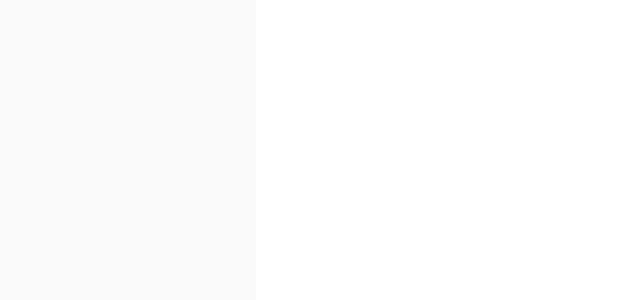
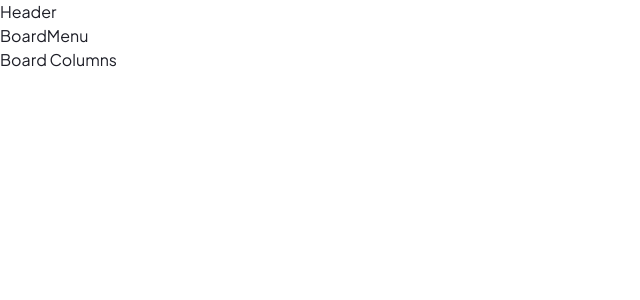
Before and after one commit to barriedirk/frontend-mentor-exercise-41-kanban-task-management-web-app, a Next.js app in the folder frontend/: page / in a window 1280 px wide. Shown: the top 300 px of the page, without its empty margins (0-640 px from the left). Built offline with nearby package versions, Linux system fonts and the light colour scheme; no server answers.

Commit message:
add dasboard, not-found pages and basic components for board

```diff
--- a/frontend/package.json
+++ b/frontend/package.json
@@ -15,10 +15,10 @@
     "class-variance-authority": "^0.7.1",
     "clsx": "^2.1.1",
     "lucide-react": "^0.554.0",
-    "next": "16.0.10",
+    "next": "16.1.2",
     "next-themes": "^0.4.6",
-    "react": "19.2.1",
-    "react-dom": "19.2.1",
+    "react": "19.2.3",
+    "react-dom": "19.2.3",
     "react-hook-form": "^7.66.1",
     "sonner": "^2.0.7",
     "tailwind-merge": "^3.4.0",
--- /dev/null
+++ b/frontend/src/app/(dashboard)/components/Board.tsx
@@ -0,0 +1,3 @@
+export default function Board({ children }: { children: React.ReactNode }) {
+  return <div className="board">{children}</div>;
+}
--- /dev/null
+++ b/frontend/src/app/(dashboard)/components/BoardColumns.tsx
@@ -0,0 +1,9 @@
+"use client";
+
+export default function BoardColumns() {
+  return (
+    <div className="board-columns">
+      <h1>Board Columns</h1>
+    </div>
+  );
+}
--- /dev/null
+++ b/frontend/src/app/(dashboard)/components/BoardHeader.tsx
@@ -0,0 +1,7 @@
+export default function BoardHeader() {
+  return (
+    <div className="board-header">
+      <h1>Header</h1>
+    </div>
+  );
+}
--- /dev/null
+++ b/frontend/src/app/(dashboard)/components/BoardMenu.tsx
@@ -0,0 +1,7 @@
+export default function BoardMenu() {
+  return (
+    <div className="board-menu">
+      <h1>BoardMenu</h1>
+    </div>
+  );
+}
--- /dev/null
+++ b/frontend/src/app/(dashboard)/layout.tsx
@@ -0,0 +1,19 @@
+import { redirect } from "next/navigation";
+import { cookies } from "next/headers";
+
+export default async function DashboardLayout({
+  children,
+}: {
+  readonly children: React.ReactNode;
+}) {
+  const isLoggedIn = (await cookies()).get("token");
+  const cookiesGetAll = (await cookies()).getAll();
+
+  console.log("cookiesGetAll", cookiesGetAll);
+
+  // if (!isLoggedIn) {
+  //   redirect("/signin");
+  // }
+
+  return <div>{children}</div>;
+}
--- /dev/null
+++ b/frontend/src/app/(dashboard)/not-found.tsx
@@ -0,0 +1,19 @@
+import { notFound } from "next/navigation";
+
+const getBoard = async (id: string) => {
+  return Promise.reject();
+};
+
+export default async function BoardPage({
+  params,
+}: {
+  params: { id: string };
+}) {
+  const board = await getBoard(params.id);
+
+  if (!board) {
+    notFound(); // 👈 shows 404 page
+  }
+
+  return <div>board Not Found</div>;
+}
--- /dev/null
+++ b/frontend/src/app/(dashboard)/page.tsx
@@ -0,0 +1,14 @@
+import Board from "./components/Board";
+import BoardHeader from "./components/BoardHeader";
+import BoardMenu from "./components/BoardMenu";
+import BoardColumns from "./components/BoardColumns";
+
+export default function DashboardRoute() {
+  return (
+    <Board>
+      <BoardHeader />
+      <BoardMenu />
+      <BoardColumns />
+    </Board>
+  );
+}
--- /dev/null
+++ b/frontend/src/app/not-found.tsx
@@ -0,0 +1,42 @@
+import Logo from "@/components/kanban/Logo";
+
+import Link from "next/link";
+
+export default function NotFoundRoute() {
+  return (
+    <div className="flex flex-col items-center justify-center min-h-screen ">
+      <div className="flex flex-col items-center justify-between gap-7">
+        <Logo />
+        <h1>This page doesn’t exist.</h1>
+        <div>
+          <p className="text-preset-4 mt-3 flex justify-center items-center gap-2">
+            <Link className="link underline" href="/" aria-label="Back Home">
+              Go back home
+            </Link>
+          </p>
+
+          <p className="text-preset-4 mt-3 flex justify-center items-center gap-2">
+            <span className="text-white-custom">You have an account?</span>
+            <Link
+              className="link underline"
+              href="/signin"
+              aria-label="Sign Up"
+            >
+              Sign In
+            </Link>
+          </p>
+          <p className="text-preset-4 mt-3 flex justify-center items-center gap-2">
+            <span className="text-white-custom">Don’t have an account?</span>
+            <Link
+              className="link underline"
+              href="/signup"
+              aria-label="Sign Up"
+            >
+              Sign Up
+            </Link>
+          </p>
+        </div>
+      </div>
+    </div>
+  );
+}
```
Also changed, not shown: frontend/src/app/---page.tsx.txt, 1 other file (tests, documents, lock files or other folders).
